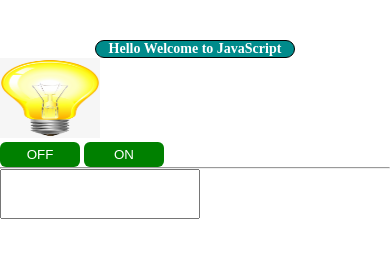
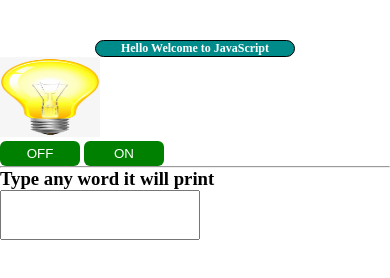
Before and after one commit to mfaisal057/JavaScript-Project, a plain HTML site: page index.html in a window 390 px wide. Drawn offline with Linux system fonts and the light colour scheme.

Commit message:
code-update

```diff
--- a/index.html
+++ b/index.html
@@ -36,7 +36,7 @@
             height: 100px;
             resize: none;
         }
-        @media screen and (max-width:467px){
+        @media screen and (max-width:430px){
             img{
                 width: 100px;
                 height: 80px;
@@ -47,7 +47,7 @@
             }
             h2{
                 width: 200px;
-                font-size: 14px;
+                font-size: 12px;
             }
             button{
                 width: 60px;
@@ -78,6 +78,7 @@
 
     <hr>
 
+    <h3>Type any word it will print</h3>
     <textarea id="input" onkeyup="typing()"></textarea>
 
     <h1 id="text"></h1>
```
